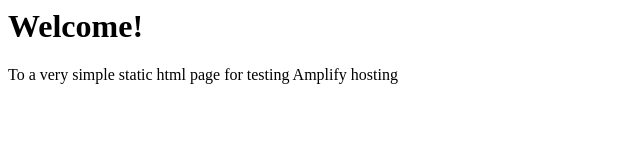
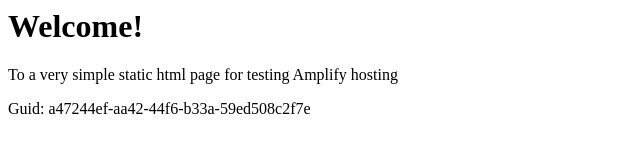
Before and after one commit to aws-aemilia-bom/Github-PR-Commit-Integration-Test-DoNotTouch-Gith-OKSLNVO2-v1-preprod-ap-south-1, a website: page src/index.html in a window 1280 px wide. Shown: the whole page, without its empty margins (0-640 px from the left). Drawn offline with Linux system fonts and the light colour scheme.

Commit message:
commit from integ tests

```diff
--- a/src/index.html
+++ b/src/index.html
@@ -1,3 +1,5 @@
+
+
 <html lang="en">
 
 <head>
@@ -10,6 +12,6 @@
 <body>
     <h1>Welcome!</h1>
     <p>To a very simple static html page for testing Amplify hosting</p>
-</body>
+    <p>Guid: a47244ef-aa42-44f6-b33a-59ed508c2f7e</p></body>
 
 </html>
```
